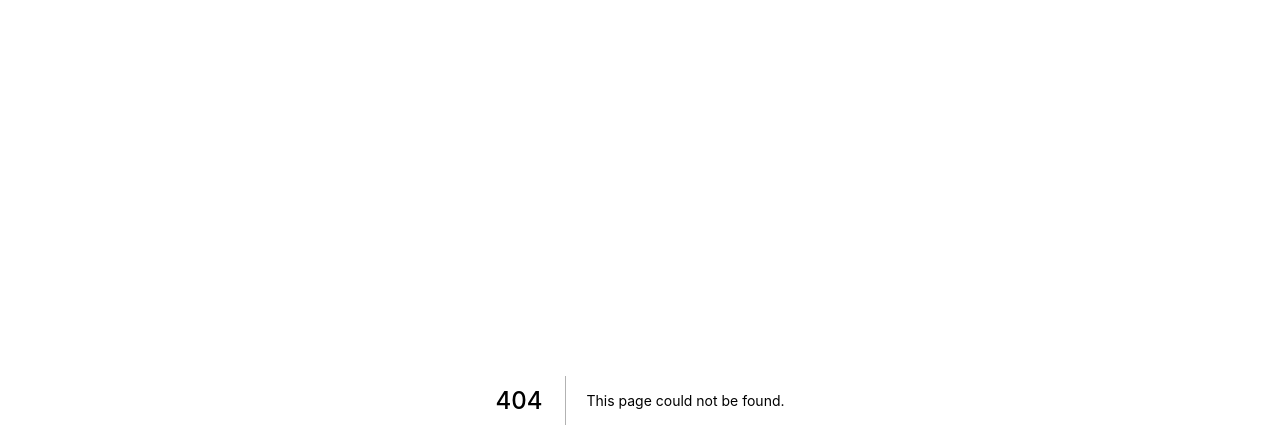
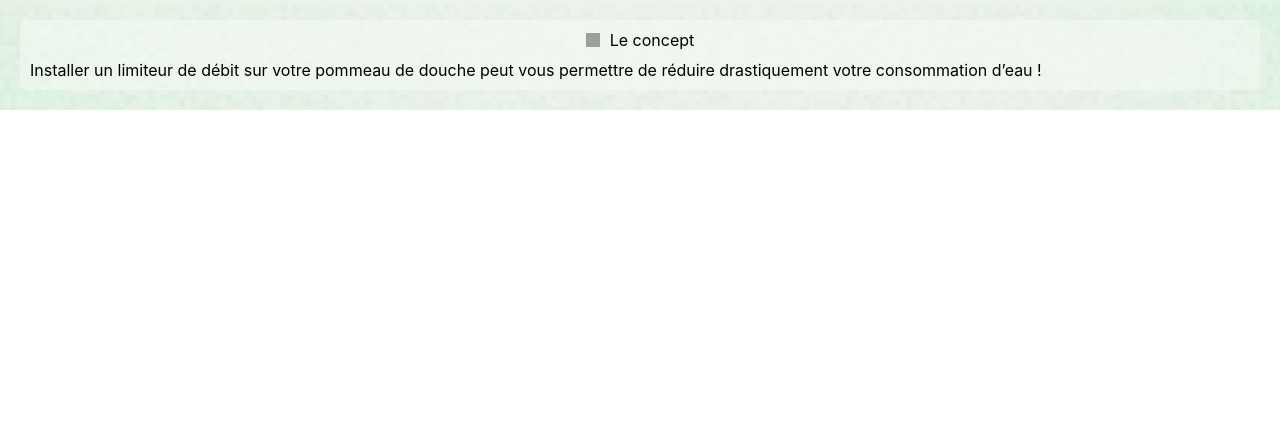
Before and after one commit to hackathon-climat-05/app-front, a Next.js app: page /login in a window 1280 px wide. Before the commit this address had no page. Shown: the top 448 px of the page. Built offline with nearby package versions, Linux system fonts and the light colour scheme; grey boxes are pictures that could not be loaded.

Commit message:
Add Header + Login
Co-authored-by: Lou-AnnBoinet <Lou-AnnBoinet@users.noreply.github.com>

```diff
--- /dev/null
+++ b/components/Header.tsx
@@ -0,0 +1,18 @@
+import Image from 'next/image'
+import styles from '../styles/Header.module.css'
+
+function Header() {
+  return (
+    <header className={styles.header}>
+      <div className={styles.headerContainer}>
+        <div className={styles.titleContainer}>
+          <Image src={"/../public/info.png"} width="14px" height="14px" alt='info'/>
+          <p className={styles.title}>Le concept</p>
+        </div>
+        <p className={styles.description}>Installer un limiteur de débit sur votre pommeau de douche peut vous permettre de réduire drastiquement votre consommation d’eau !</p>
+      </div>
+    </header>
+  );
+}
+
+export default Header
--- /dev/null
+++ b/pages/login.tsx
@@ -0,0 +1,15 @@
+import type { NextPage } from 'next'
+import Head from 'next/head'
+import Image from 'next/image'
+import Header from '../components/Header'
+import styles from '../styles/Home.module.css'
+
+const Login: NextPage = () => {
+  return (
+    <div>
+      <Header/>
+    </div>
+  )
+}
+
+export default Login
--- /dev/null
+++ b/styles/Header.module.css
@@ -0,0 +1,32 @@
+.header {
+  background-image: url("../public/backgroundHeader.png");
+  width: 100%;
+  padding: 20px;
+}
+
+.headerContainer {
+  width: 100%;
+  height: 100%;
+  background: rgba(255, 255, 255, 0.35);
+  backdrop-filter: blur(99px);
+  border-radius: 5px;
+  padding: 10px;
+}
+
+.titleContainer {
+  display: flex;
+  flex-direction: row;
+  align-items: center;
+  justify-content: center;
+  margin-bottom: 10px;
+}
+
+.title {
+  padding-left: 10px;
+  margin: 0;
+}
+
+.description {
+  font-size: 10;
+  margin: 0;
+}
```
Also changed, not shown: public/backgroundHeader.png (added), public/info.png (added), styles/Login.module.css (added).
